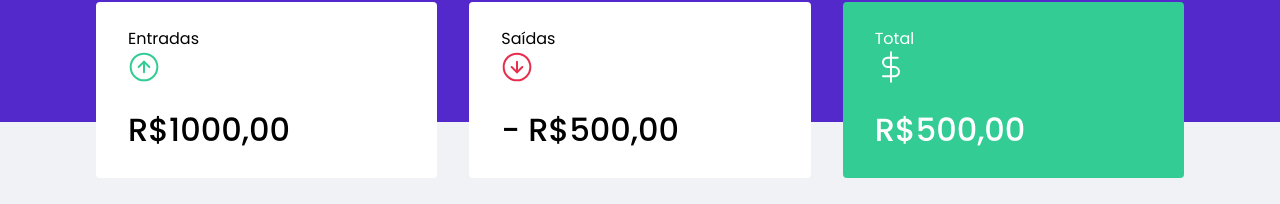
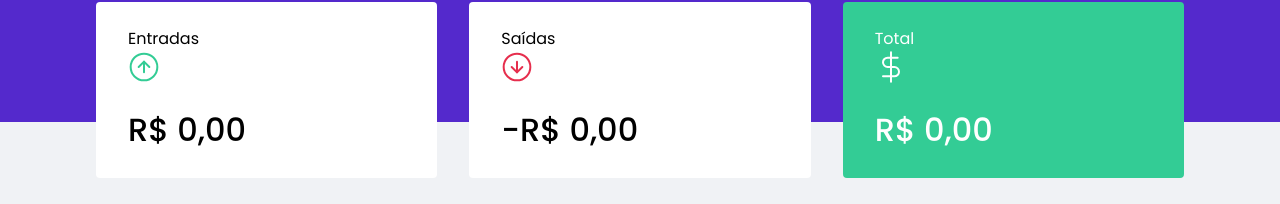
Before and after one commit to iquecode/dtmoney-study, a React (Vite) app: page / in a window 1280 px wide. Shown: the part 150-354 px from the top of the page. Built offline with nearby package versions, Linux system fonts and the light colour scheme; no server answers; what miragejs would draw is missing.

Commit message:
dashboard ok

```diff
--- a/src/TransactionsContext.tsx
+++ b/src/TransactionsContext.tsx
@@ -18,7 +18,7 @@
 
 interface TransactionsContextData {
     transactions: Transaction[]
-    createTransaction: (transaction: TransactionInput) => void
+    createTransaction: (transaction: TransactionInput) => Promise<void>
 }
 
 export const TransactionsContext = createContext<TransactionsContextData>(
@@ -32,8 +32,18 @@
             .then(response => setTransactions(response.data.transactions))
     }, [])
 
-    function createTransaction(transaction: TransactionInput) {
-        api.post('/transactions', transaction)
+    async function createTransaction(transactionInput: TransactionInput) {
+        const response = await api.post('/transactions', {
+            ...transactionInput,
+            createdAt: new Date()
+        })
+        const { transaction } = response.data;
+
+        setTransactions([
+            ...transactions,
+            transaction
+        ])
+
     }
 
     return (
--- a/src/components/NewTransactionModal/index.tsx
+++ b/src/components/NewTransactionModal/index.tsx
@@ -18,15 +18,23 @@
     const[amount, setAmount] = useState(0)
     const[category, setCategory] = useState('')
 
-    function handleCreateNewTransaction(event: FormEvent) {
+    async function handleCreateNewTransaction(event: FormEvent) {
         event.preventDefault();
 
-        createTransaction({
+        await createTransaction({
             title,
             amount,
             category,
             type,
         })
+
+        setTitle('')
+        setAmount(0)
+        setCategory('')
+        setType('deposit')
+        onRequestClose()
+
+
     }
 
     return (
--- a/src/components/Summary/index.tsx
+++ b/src/components/Summary/index.tsx
@@ -9,7 +9,20 @@
 
     const { transactions } = useContext(TransactionsContext)
 
-
+    const summary = transactions.reduce((acc, transaction) => {
+        if ( transaction.type == 'deposit' ) {
+            acc.deposits += transaction.amount
+            acc.total += transaction.amount
+        } else {
+            acc.withdraw += transaction.amount
+            acc.total -= transaction.amount
+        }
+        return acc
+    }, {
+        deposits: 0,
+        withdraw: 0,
+        total: 0,
+    })
 
     return (
         <Container>
@@ -18,21 +31,36 @@
                     <p>Entradas</p>
                     <img src={incomeImg} alt="Entradas" />
                 </header>
-                <strong>R$1000,00</strong>
+                <strong>
+                    {new Intl.NumberFormat('pt-BR', {
+                        style: 'currency',
+                        currency: 'BRL'
+                    }).format(summary.deposits)}
+                </strong>
             </div>
             <div>
                 <header>
                     <p>Saídas</p>
                     <img src={outcomeImg} alt="Saídas" />
                 </header>
-                <strong>- R$500,00</strong>
+                <strong>-
+                    {new Intl.NumberFormat('pt-BR', {
+                        style: 'currency',
+                        currency: 'BRL'
+                    }).format(summary.withdraw)}
+                </strong>
             </div>
             <div className='highlight-backgroud'>
                 <header>
                     <p>Total</p>
                     <img src={totalImg} alt="Total" />
                 </header>
-                <strong>R$500,00</strong>
+                <strong>
+                     {new Intl.NumberFormat('pt-BR', {
+                        style: 'currency',
+                        currency: 'BRL'
+                    }).format(summary.total)}
+                </strong>
             </div>
         </Container>
     )
```
